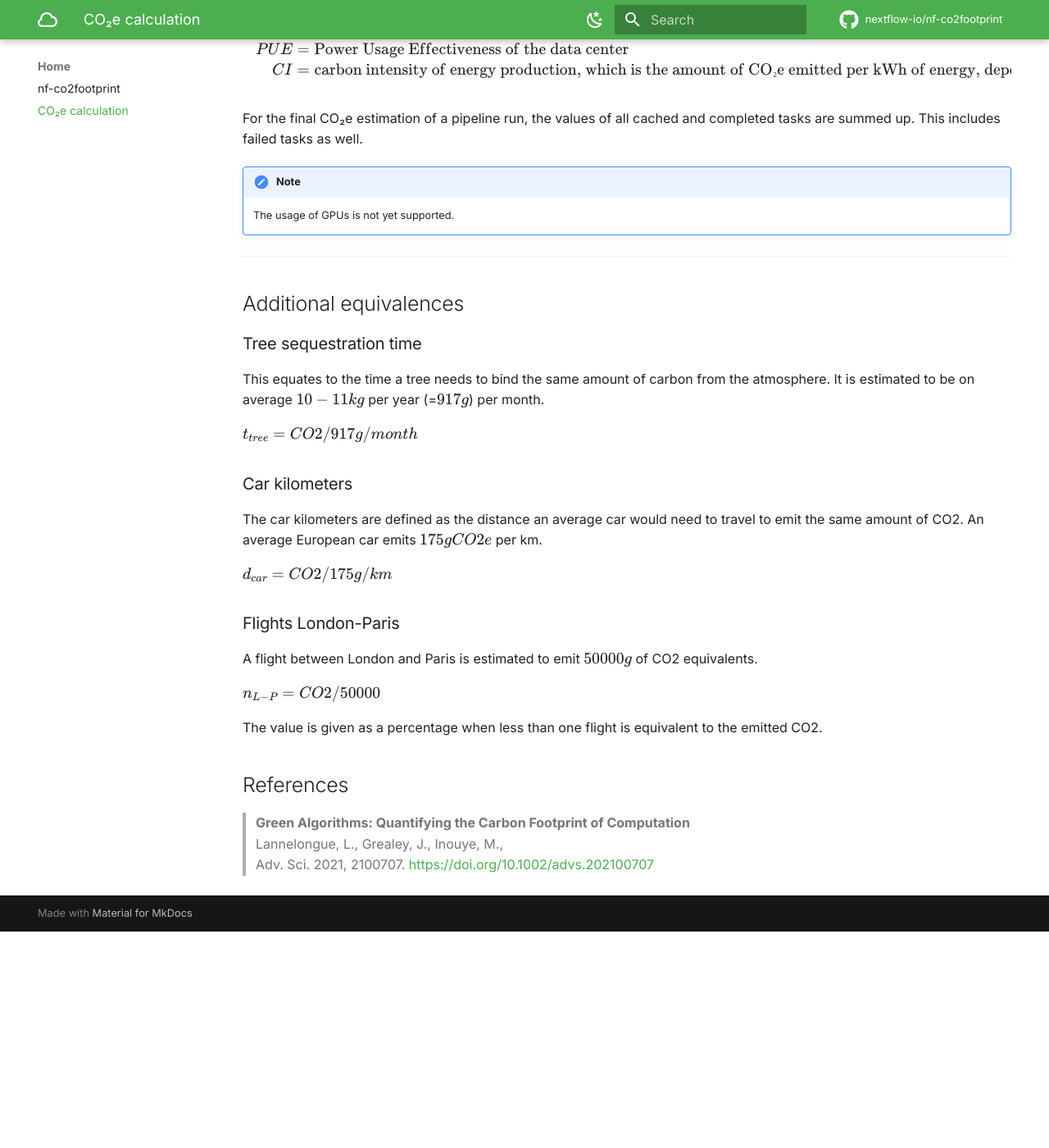
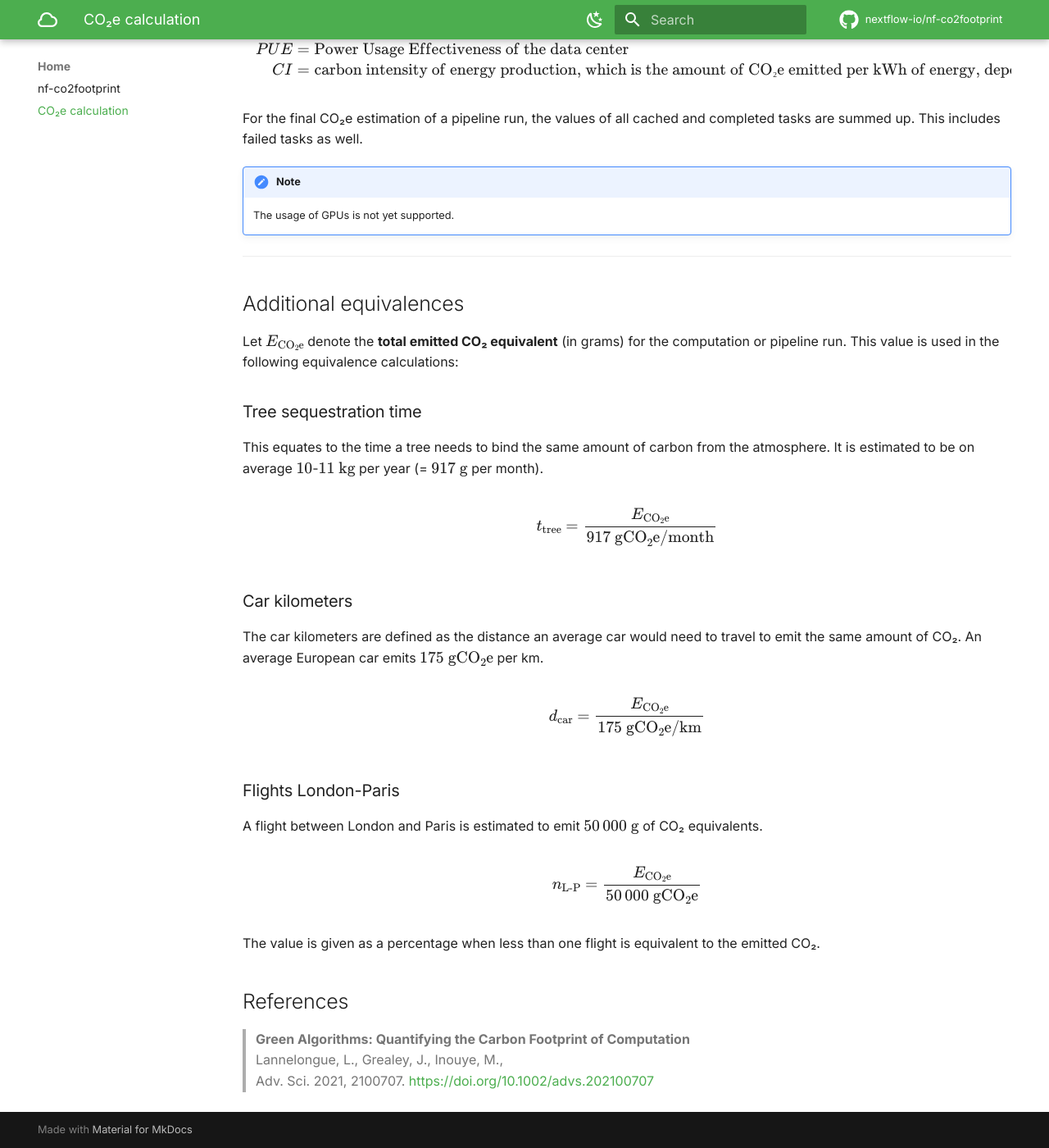
Before and after one commit to nextflow-io/nf-co2footprint, an MkDocs documentation site: the page built from docs/co2footprint_calculation.md, in a window 1280 px wide and 1400 px high, scrolled down 653 px. Shown: the whole window at 82% size. Built offline with MkDocs 1.6.1 and Material for MkDocs 9.7.7, drawn with Linux system fonts in a browser that asks for light colours; comment, search, counter and statistics services are not loaded; before the commit the page ends 1789 px from its top, so only the background shows below that.

Commit message:
fix: reformatted formulas of equivalence calculation
Signed-off-by: nadnein <nadjav.18@gmail.com>

```diff
--- a/docs/co2footprint_calculation.md
+++ b/docs/co2footprint_calculation.md
@@ -42,25 +42,33 @@ This includes failed tasks as well.
 ---
 
 ## Additional equivalences
+
+Let \( E_{\mathrm{CO_2e}} \) denote the **total emitted CO₂ equivalent** (in grams) for the computation or pipeline run. This value is used in the following equivalence calculations:
+
 ### Tree sequestration time
 This equates to the time a tree needs to bind the same amount of carbon from the atmosphere.
-It is estimated to be on average $10-11 kg$ per year (=$917g$) per month.
+It is estimated to be on average $10$-$11~\mathrm{kg}$ per year (= $917~\mathrm{g}$ per month).
 
-$t_{tree} = CO2 / 917 g/month$
+$$
+t_{\text{tree}} = \frac{E_{\mathrm{CO_2e}}}{917~\mathrm{gCO_2e}/\mathrm{month}}
+$$
 
 ### Car kilometers
-The car kilometers are defined as the distance an average car would need to travel to emit the same amount of CO2.
-An average European car emits $175 gCO2e$ per km.
+The car kilometers are defined as the distance an average car would need to travel to emit the same amount of CO₂.
+An average European car emits $175~\mathrm{gCO_2e}$ per km.
 
-$d_{car} = CO2 / 175 g/km$
+$$
+d_{\text{car}} = \frac{E_{\mathrm{CO_2e}}}{175~\mathrm{gCO_2e}/\mathrm{km}}
+$$
 
 ### Flights London-Paris
-A flight between London and Paris is estimated to emit $50000g$ of CO2 equivalents.
+A flight between London and Paris is estimated to emit $50\,000~\mathrm{g}$ of CO₂ equivalents.
 
-$n_{L-P} = CO2 / 50000$
+$$
+n_{\text{L-P}} = \frac{E_{\mathrm{CO_2e}}}{50\,000~\mathrm{gCO_2e}}
+$$
 
-The value is given as a percentage when less than one flight is equivalent to the emitted CO2.
-
+The value is given as a percentage when less than one flight is equivalent to the emitted CO₂.
 
 ## References
 
```
